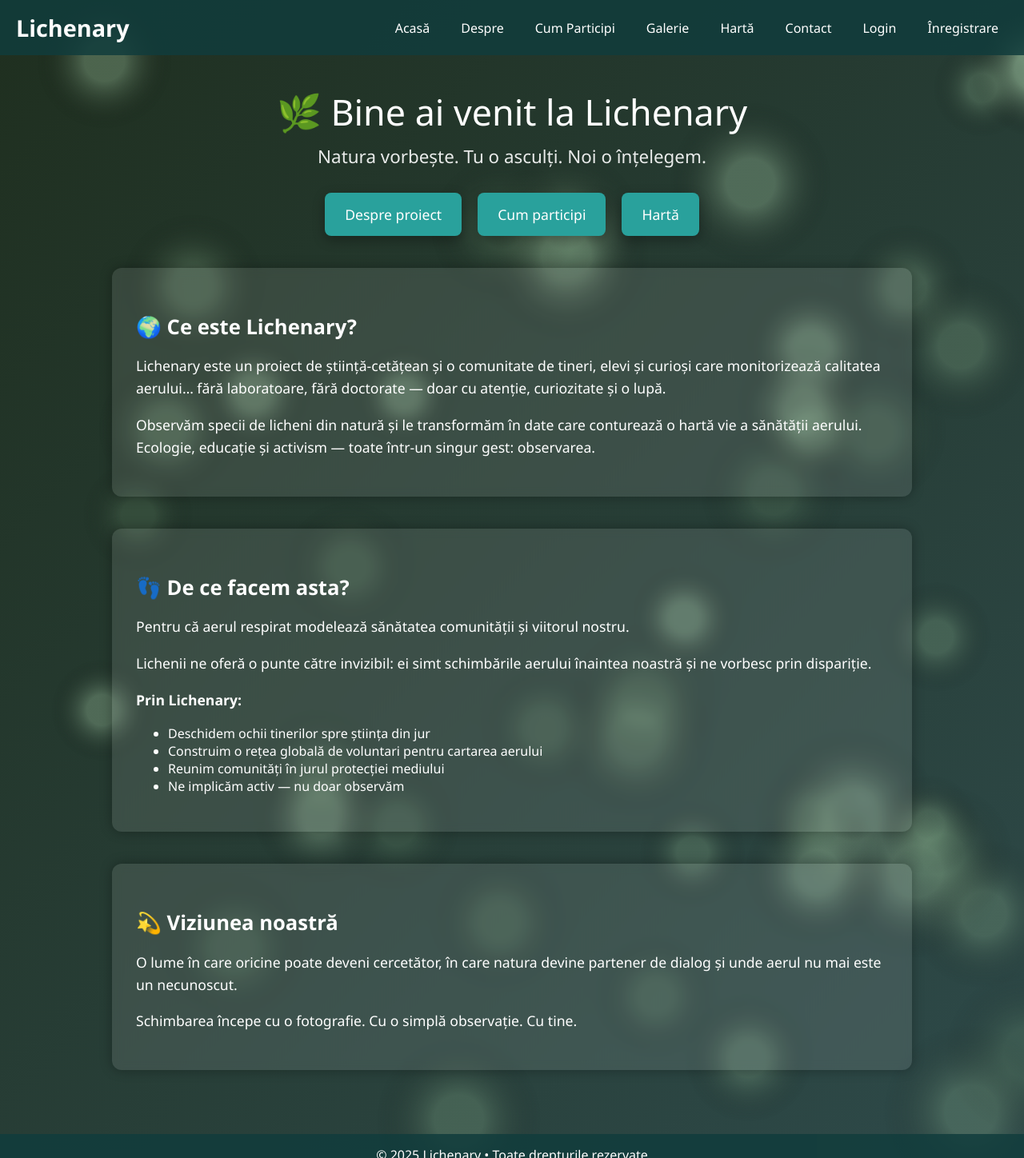
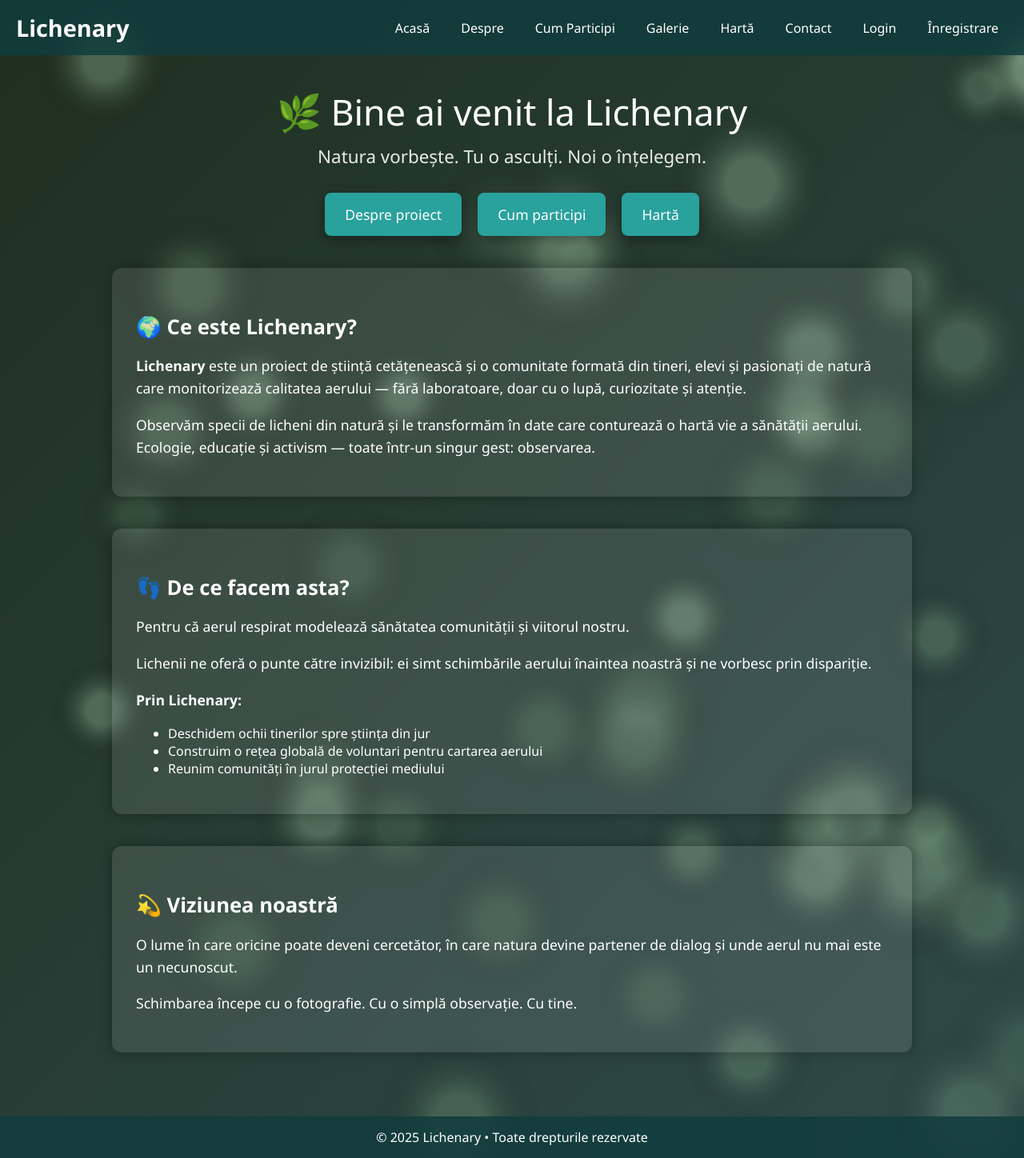
Before and after one commit to L1chenary/lichenary, a Flask app: page / in a window 1280 px wide. Shown: the whole page at 80% size. Run offline with Flask 3, Linux system fonts and the light colour scheme.

Commit message:
Update index.html

```diff
--- a/templates/index.html
+++ b/templates/index.html
@@ -134,9 +134,8 @@
   <div class="section">
     <h3>🌍 Ce este Lichenary?</h3>
     <p>
-      Lichenary este un proiect de știință-cetățean și o comunitate de tineri, elevi și curioși
-      care monitorizează calitatea aerului… fără laboratoare, fără doctorate — doar cu atenție,
-      curiozitate și o lupă.
+<strong>Lichenary</strong> este un proiect de știință cetățenească și o comunitate formată din tineri, elevi și pasionați de natură care monitorizează calitatea aerului — fără laboratoare, doar cu o lupă, curiozitate și atenție.
+
     </p>
     <p>
       Observăm specii de licheni din natură și le transformăm în date care conturează o hartă vie
@@ -153,7 +152,6 @@
       <li>Deschidem ochii tinerilor spre știința din jur</li>
       <li>Construim o rețea globală de voluntari pentru cartarea aerului</li>
       <li>Reunim comunități în jurul protecției mediului</li>
-      <li>Ne implicăm activ — nu doar observăm</li>
     </ul>
   </div>
 
```
